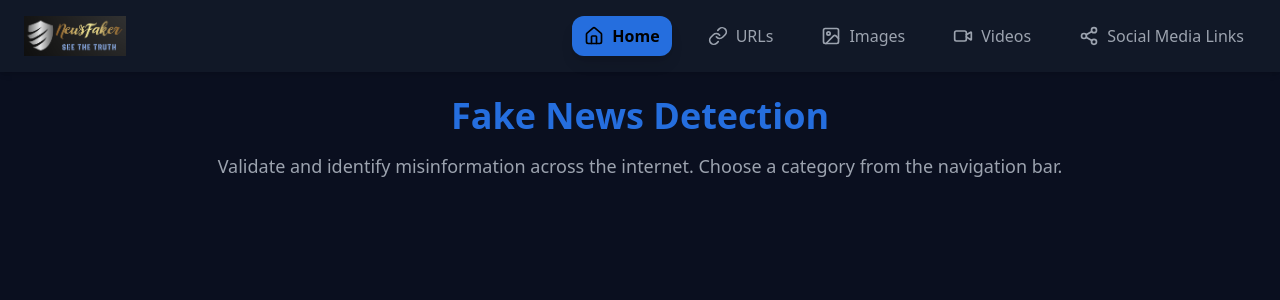
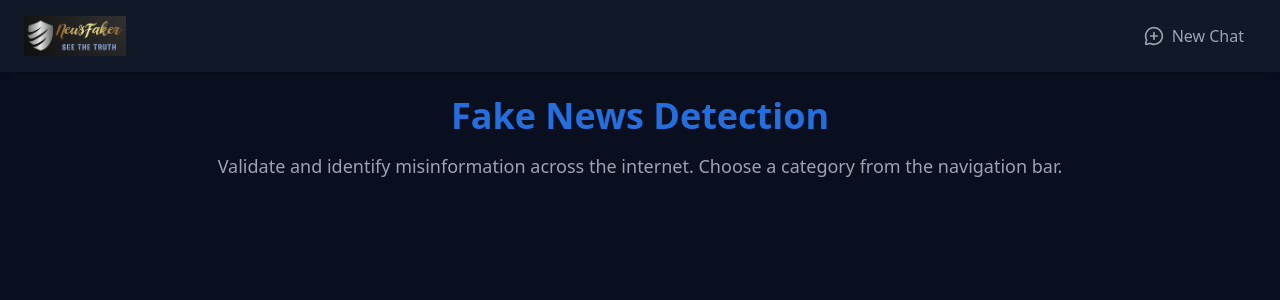
Before and after one commit to Kingsleylyh/NewsFaker, a React (Create React App) app in the folder my-app/: page / in a window 1280 px wide. Shown: the top 300 px of the page. Built offline with nearby package versions, Linux system fonts and the light colour scheme.

Commit message:
feat: remove all items from navigation items and add New Chat

```diff
--- a/my-app/src/components/Navbar.tsx
+++ b/my-app/src/components/Navbar.tsx
@@ -1,5 +1,5 @@
 import React from "react";
-import { Home, Link, Image, Video, Share2, User } from "lucide-react";
+import { MessageCirclePlus, Home, Link, Image, ScanText, Share2 } from "lucide-react";
 
 type NavbarProps = {
   active: string;
@@ -8,11 +8,12 @@ type NavbarProps = {
 
 const Navbar: React.FC<NavbarProps> = ({ active, setActive }) => {
   const items = [
-    { name: "Home", icon: <Home size={20} /> },
-    { name: "URLs", icon: <Link size={20} /> },
-    { name: "Images", icon: <Image size={20} /> },
-    { name: "Videos", icon: <Video size={20} /> },
-    { name: "Social Media Links", icon: <Share2 size={20} /> },
+    {name: "New Chat", icon: <MessageCirclePlus size={20}/>}
+    // { name: "Home", icon: <Home size={20} /> },
+    // { name: "URLs", icon: <Link size={20} /> },
+    // { name: "Media", icon: <Image size={20} /> },
+    // { name: "Text", icon: <ScanText size={20} /> },
+    // { name: "X (Twitter)", icon: <Share2 size={20} /> },
   ];
 
   return (
```
